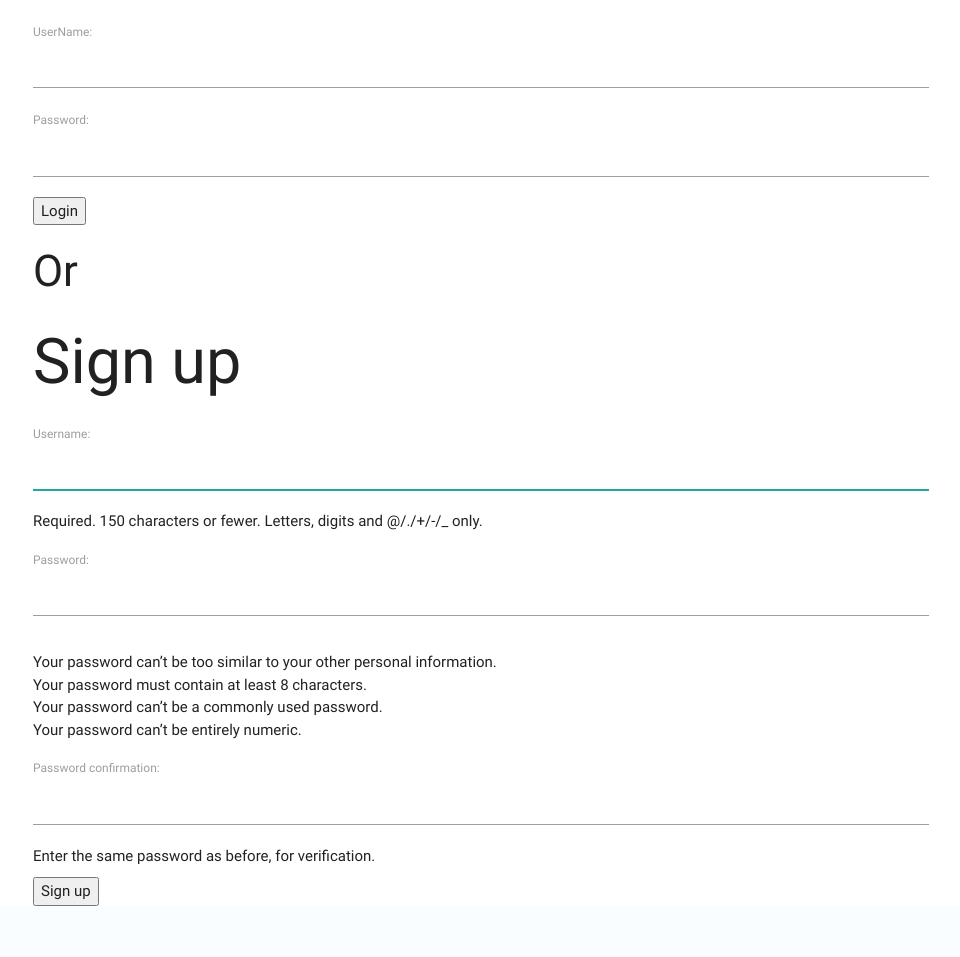
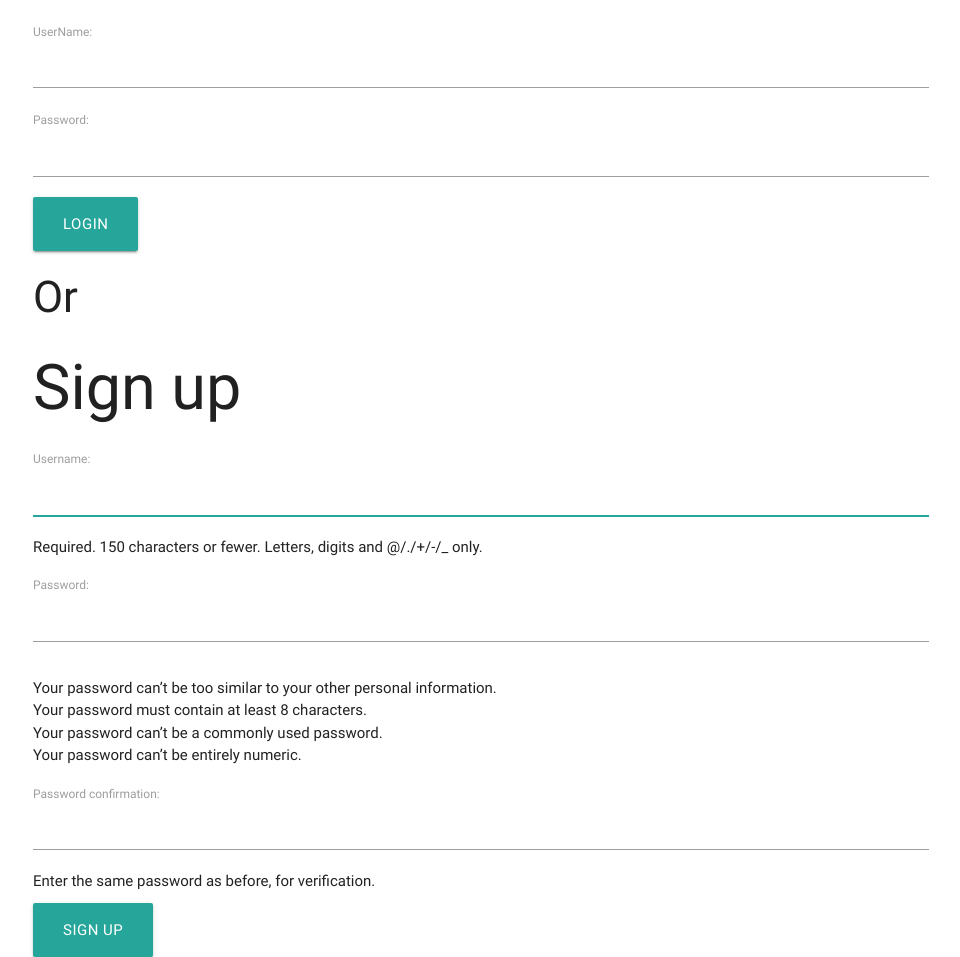
Before and after one commit to onizukaek/companies_site, a Django app: page / in a window 1280 px wide. Shown: the part 170-1127 px from the top of the page, without its empty margins (159-1119 px from the left). Before the commit the page ends 1076 px from the top, so only its background shows below. Run offline with Django 3.2, Linux system fonts and the light colour scheme.

Commit message:
updated design

```diff
--- a/main/templates/main/index.html
+++ b/main/templates/main/index.html
@@ -8,13 +8,13 @@
     <input id="username" type="text" name="username">
     <label for="password">Password:</label>
     <input id="password" type="password" name="password">
-    <button type="submit">Login</button>
+    <button class="btn-large" type="submit">Login</button>
 </form>
 <h3>Or</h3>
 <h1>Sign up</h1>
 <form method="POST" role="form" action="{% url 'main:signup'%}">
 {% csrf_token %}
 {{ form.as_p }}
-<button type="submit">Sign up</button>
+<button class="btn-large" type="submit">Sign up</button>
 </form>
 {% endblock content %}
--- a/main/templates/main/welcome.html
+++ b/main/templates/main/welcome.html
@@ -1,5 +1,5 @@
 {% extends "base.html" %}
 {% block content %}
 <h1>Welcome</h1>
-<a href="{% url 'companies:index' %}">Go to companies management</a>
+<a class="btn-large" href="{% url 'companies:index' %}">Go to companies management</a>
 {% endblock content%}
```
